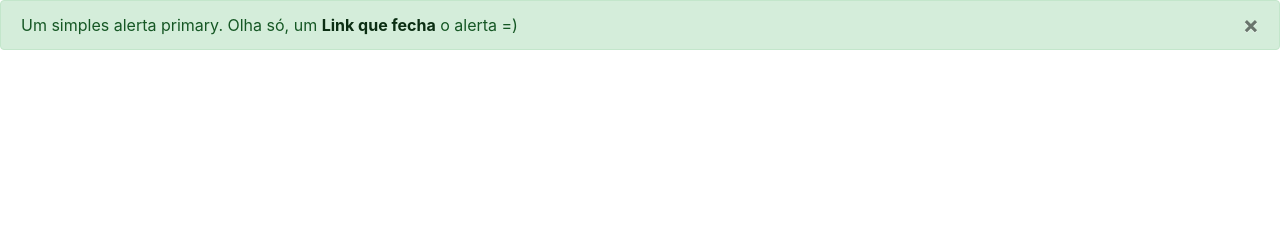
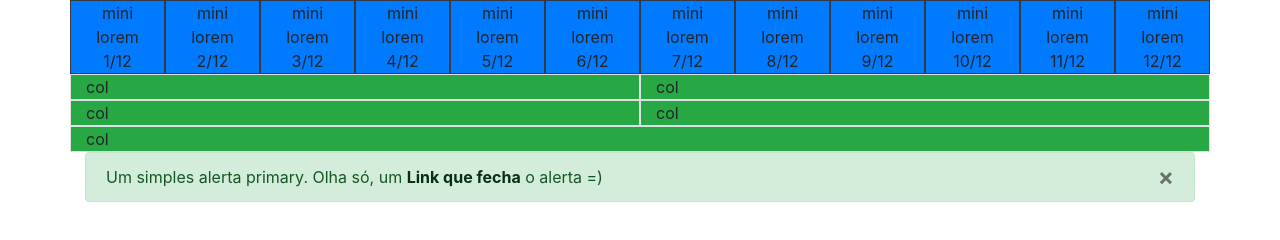
Before and after one commit to ranierivalenca/ifig-afrente, a plain HTML site: page demos/bootstrap-examples/index.html in a window 1280 px wide. Drawn offline with nearby package versions, Linux system fonts and the light colour scheme.

Commit message:
Adicionando exemplos de container, rows e cols

```diff
--- a/demos/bootstrap-examples/index.html
+++ b/demos/bootstrap-examples/index.html
@@ -7,12 +7,40 @@
   <link rel="stylesheet" href="https://stackpath.bootstrapcdn.com/bootstrap/4.1.3/css/bootstrap.min.css" integrity="sha384-MCw98/SFnGE8fJT3GXwEOngsV7Zt27NXFoaoApmYm81iuXoPkFOJwJ8ERdknLPMO" crossorigin="anonymous">
 </head>
 <body>
-  <div class="alert alert-success" role="alert">
-    Um simples alerta primary. Olha só, um <a href="#" class="alert-link">Link que fecha</a> o alerta =)
-    <a class="close" data-dismiss="alert" aria-label="Close" href="#">
-      <span aria-hidden="true">&times;</span>
-    </a>
+  <div class="container">
+    <div class="row text-center">
+      <div class="col-sm-3 col-4 col-md-2 col-lg border border-dark bg-primary">mini lorem 1/12</div>
+      <div class="col-sm-3 col-4 col-md-2 col-lg border border-dark bg-primary">mini lorem 2/12</div>
+      <div class="col-sm-3 col-4 col-md-2 col-lg border border-dark bg-primary">mini lorem 3/12</div>
+      <div class="col-sm-3 col-4 col-md-2 col-lg border border-dark bg-primary">mini lorem 4/12</div>
+      <div class="col-sm-3 col-4 col-md-2 col-lg border border-dark bg-primary">mini lorem 5/12</div>
+      <div class="col-sm-3 col-4 col-md-2 col-lg border border-dark bg-primary">mini lorem 6/12</div>
+      <div class="col-sm-3 col-4 col-md-2 col-lg border border-dark bg-primary">mini lorem 7/12</div>
+      <div class="col-sm-3 col-4 col-md-2 col-lg border border-dark bg-primary">mini lorem 8/12</div>
+      <div class="col-sm-3 col-4 col-md-2 col-lg border border-dark bg-primary">mini lorem 9/12</div>
+      <div class="col-sm-3 col-4 col-md-2 col-lg border border-dark bg-primary">mini lorem 10/12</div>
+      <div class="col-sm-3 col-4 col-md-2 col-lg border border-dark bg-primary">mini lorem 11/12</div>
+      <div class="col-sm-3 col-4 col-md-2 col-lg border border-dark bg-primary">mini lorem 12/12</div>
+    </div>
+    <div class="row">
+      <div class="col border bg-success">col</div>
+      <div class="col border bg-success">col</div>
+      <div class="w-100"></div>
+      <div class="col border bg-success">col</div>
+      <div class="col border bg-success">col</div>
+      <div class="w-100"></div>
+      <div class="col border bg-success">col</div>
+    </div>
+
+    <div class="alert alert-success" role="alert">
+      Um simples alerta primary. Olha só, um <a href="#" class="alert-link">Link que fecha</a> o alerta =)
+      <a class="close" data-dismiss="alert" aria-label="Close" href="#">
+        <span aria-hidden="true">&times;</span>
+      </a>
+    </div>
   </div>
+
+
   <script src="https://code.jquery.com/jquery-3.3.1.slim.min.js" integrity="sha384-q8i/X+965DzO0rT7abK41JStQIAqVgRVzpbzo5smXKp4YfRvH+8abtTE1Pi6jizo" crossorigin="anonymous"></script>
   <script src="https://cdnjs.cloudflare.com/ajax/libs/popper.js/1.14.3/umd/popper.min.js" integrity="sha384-ZMP7rVo3mIykV+2+9J3UJ46jBk0WLaUAdn689aCwoqbBJiSnjAK/l8WvCWPIPm49" crossorigin="anonymous"></script>
   <script src="https://stackpath.bootstrapcdn.com/bootstrap/4.1.3/js/bootstrap.min.js" integrity="sha384-ChfqqxuZUCnJSK3+MXmPNIyE6ZbWh2IMqE241rYiqJxyMiZ6OW/JmZQ5stwEULTy" crossorigin="anonymous"></script>
```
